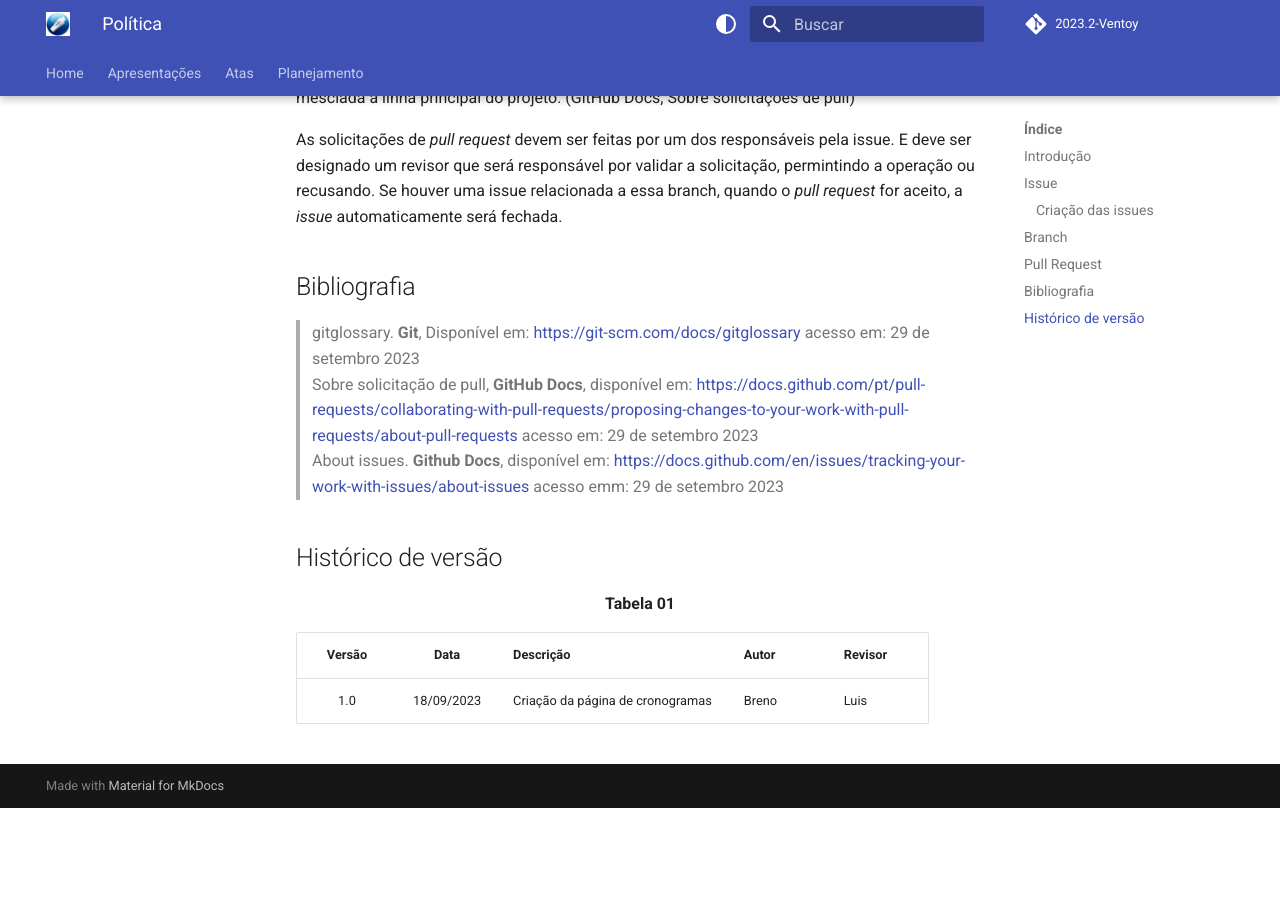
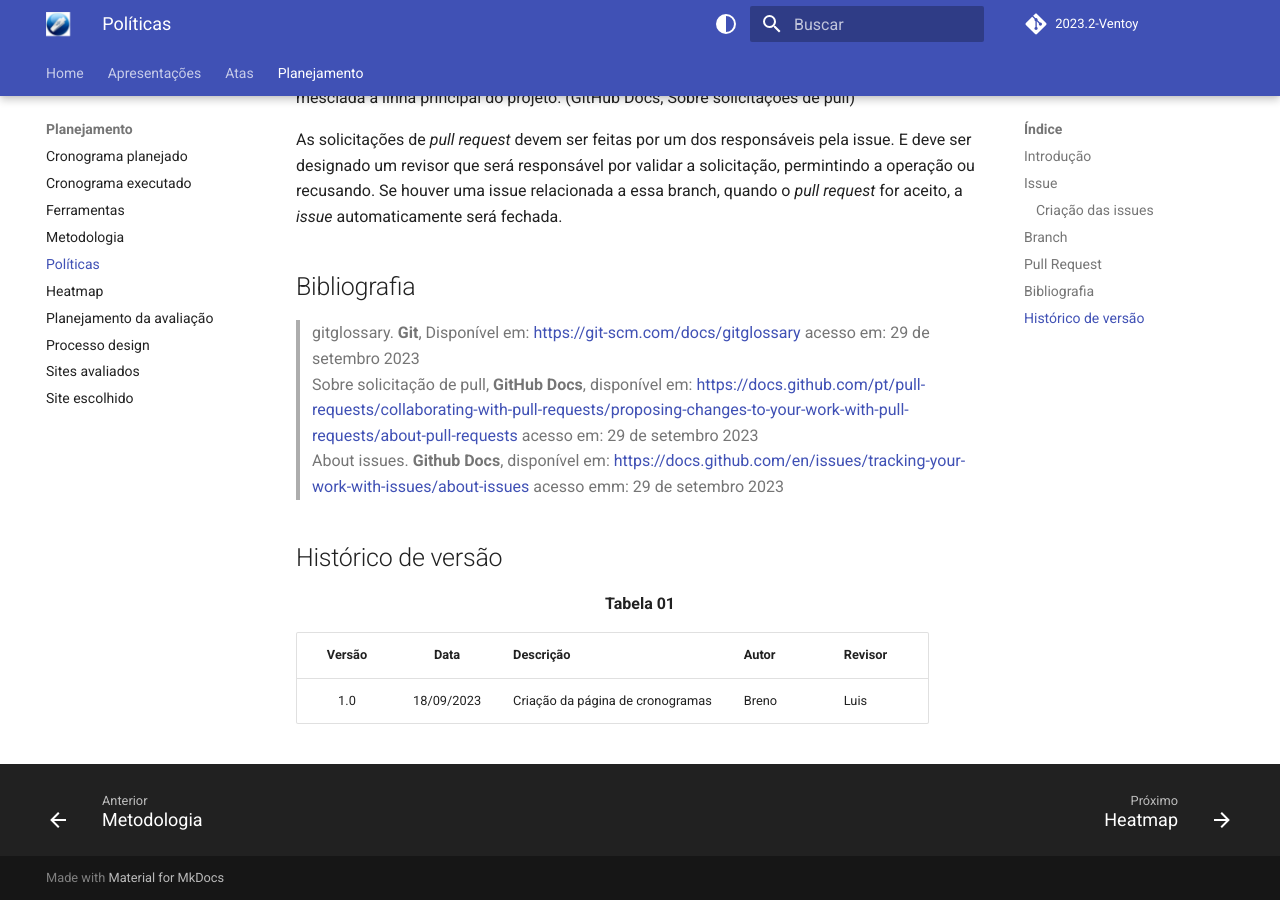
Before and after one commit to Interacao-Humano-Computador/2023.2-Ventoy, an MkDocs documentation site: the page built from docs/planejamento/políticas.md, in a window 1280 px wide and 900 px high, scrolled down 1104 px. Built offline with MkDocs 1.6.1 and Material for MkDocs 9.7.7, drawn with Linux system fonts in a browser that asks for light colours; comment, search, counter and statistics services are not loaded; before the commit the page ends 1912 px from its top, so only the background shows below that.

Commit message:
Adicionado politicas na navbar

```diff
--- a/mkdocs.yml
+++ b/mkdocs.yml
@@ -31,6 +31,7 @@ nav:
       - Cronograma executado: planejamento/cronograma/executado.md
       - Ferramentas: planejamento/Ferramentas.md
       - Metodologia: planejamento/metodologia.md
+      - Políticas: planejamento/políticas.md
       - Heatmap: planejamento/Heatmap.md
       - Planejamento da avaliação: planejamento/Planejamento-da-avaliacao.md
       - Processo design: planejamento/processo_de_design.md
```
